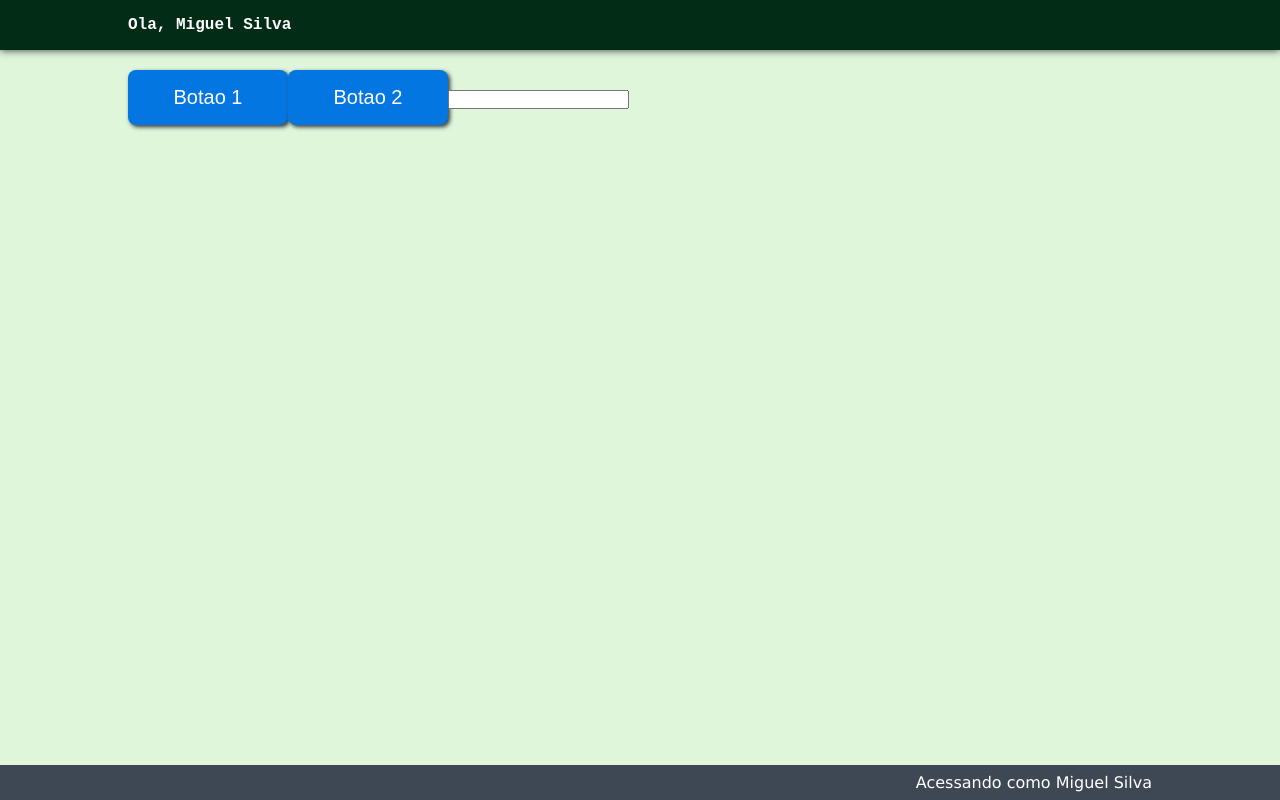
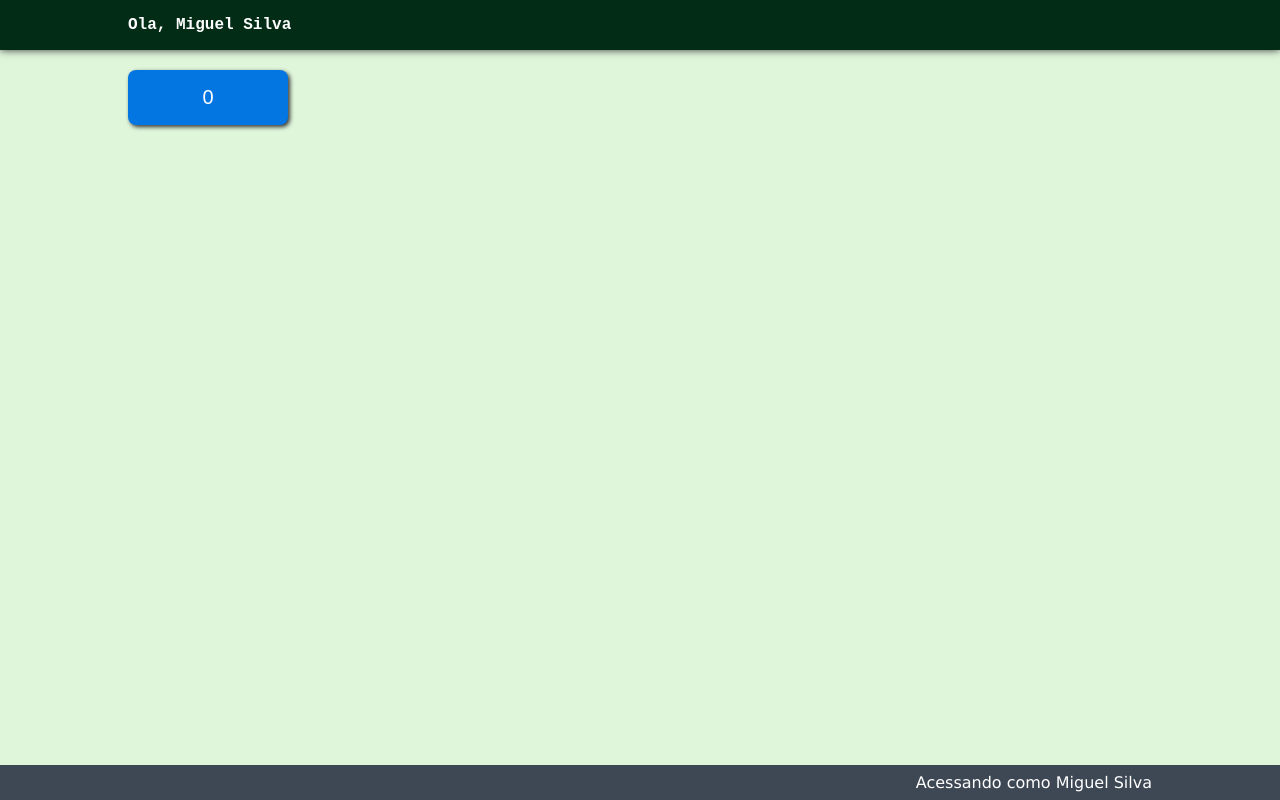
Before and after one commit to lucasribeiro97/react-project, a React (Vite) app: page / in a window 1280 px wide. Built offline with nearby package versions, Linux system fonts and the light colour scheme.

Commit message:
utilizando a hook useState

```diff
--- a/src/App.tsx
+++ b/src/App.tsx
@@ -1,3 +1,5 @@
+import { useState } from 'react';
+
 import Header from './components/header';
 import Footer from './components/footer';
 import Button from './components/button';
@@ -5,16 +7,10 @@ import Button from './components/button';
 import './App.css';
 
 function App() {
-  function handleClick(messageText: string) {
-    alert(messageText);
-  }
+  const [counter, setCounter] = useState(0);
 
-  function handleChange(event: React.ChangeEvent<HTMLInputElement>) {
-    console.log(event.target.value);
-  }
-
-  function doubleNumber(numberList: Array<number>) {
-    return numberList.map((num) => num * 2);
+  function handleClick() {
+    setCounter(counter + 1);
   }
 
   return (
@@ -22,21 +18,10 @@ function App() {
       <Header />
       <div className="container">
         <Button
-          onClick={ () => handleClick('Botao 1') }
+          onClick={ handleClick }
         >
-          Botao 1
+          {counter}
         </Button>
-
-        <Button
-          onClick={ () => handleClick('Botao 2') }
-        >
-          Botao 2
-        </Button>
-
-        <input
-          type="text"
-          onChange={ (event) => handleChange(event) }
-        />
 
       </div>
       <Footer />
```
